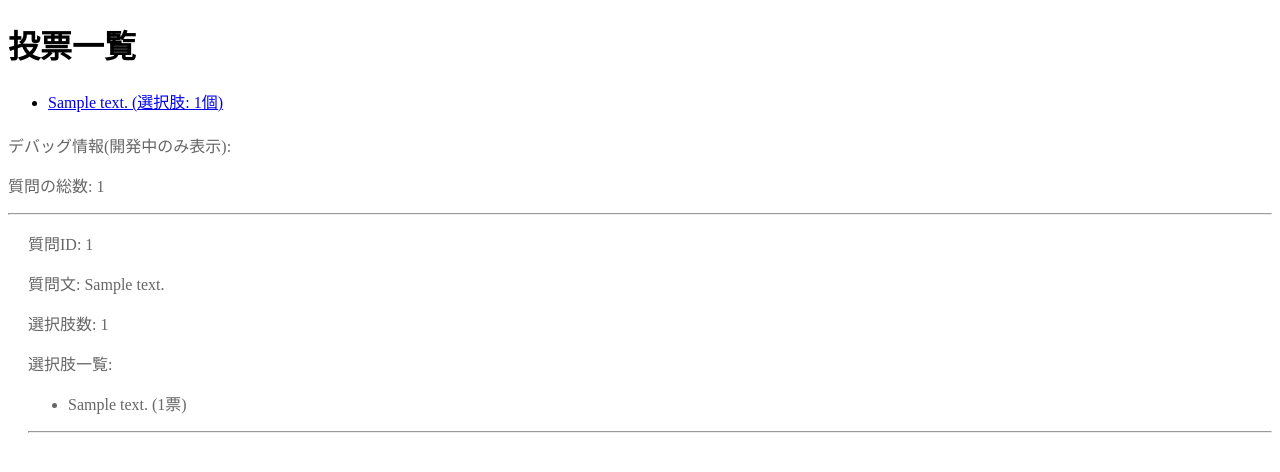
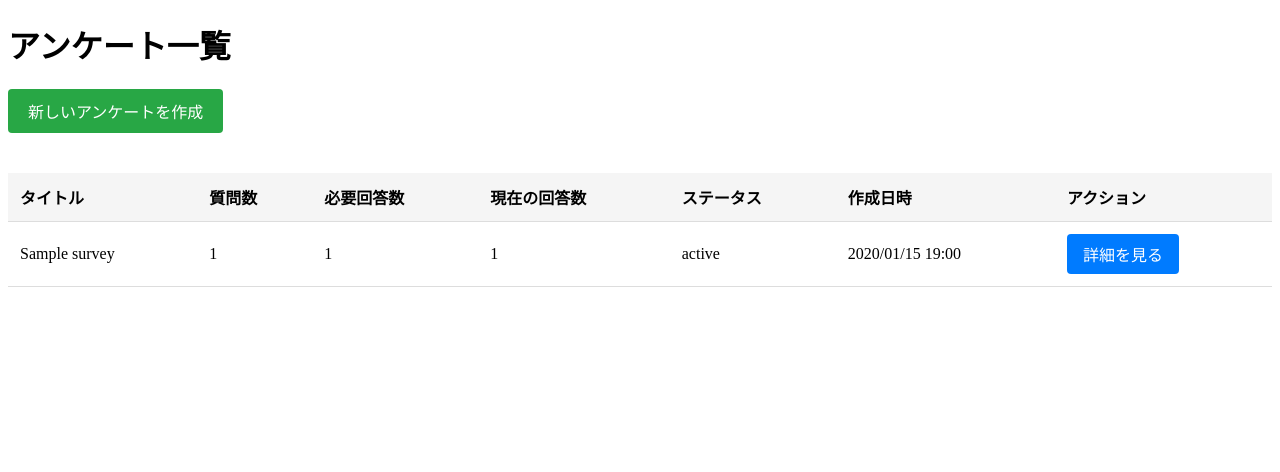
Before and after one commit to itukahashinu/Hack-U-2024, a Django app: page / in a window 1280 px wide. Shown: the top 472 px of the page. Run offline with Django 5.2, Linux system fonts and the light colour scheme; tables that the repository leaves empty hold one stand-in row (values such as "Sample post").

Commit message:
backend update

```diff
--- a/backend/mysite/mysite/urls.py
+++ b/backend/mysite/mysite/urls.py
@@ -23,4 +23,6 @@ urlpatterns = [
     path("polls/", include("polls.urls")),
     path("admin/", admin.site.urls),
     path('', views.index),  # クラスを使用せず、直接関数を参照
+    path('api/debug/forms/', views.debug_forms, name='debug-forms'),
+    path('surveys/<int:survey_id>/', views.survey_detail_view, name='survey_detail'),
 ]
--- a/backend/mysite/polls/models.py
+++ b/backend/mysite/polls/models.py
@@ -41,6 +41,9 @@ class Question(models.Model):
     def __str__(self):
         return self.question_text
 
+    def get_choices(self):
+        return self.choices.all()
+
 class Choice(models.Model):
     question = models.ForeignKey(Question, on_delete=models.CASCADE, related_name='choices')
     choice_text = models.CharField(max_length=200)
--- a/backend/mysite/polls/templates/polls/index.html
+++ b/backend/mysite/polls/templates/polls/index.html
@@ -2,45 +2,87 @@
 <html lang="ja">
 <head>
     <meta charset="UTF-8">
-    <title>投票一覧</title>
+    <title>アンケート一覧</title>
+    <style>
+        a {
+            color: blue;
+        }
+        table {
+            width: 100%;
+            border-collapse: collapse;
+            margin-top: 20px;
+        }
+        th, td {
+            padding: 12px;
+            text-align: left;
+            border-bottom: 1px solid #ddd;
+        }
+        th {
+            background-color: #f5f5f5;
+        }
+        .detail-button {
+            padding: 8px 16px;
+            background-color: #007bff;
+            color: white;
+            border-radius: 4px;
+            text-decoration: none;
+            display: inline-block;
+        }
+        .detail-button:hover {
+            background-color: #0056b3;
+        }
+        .create-button {
+            padding: 10px 20px;
+            background-color: #28a745;
+            color: white;
+            border-radius: 4px;
+            text-decoration: none;
+            display: inline-block;
+            margin-bottom: 20px;
+        }
+        .create-button:hover {
+            background-color: #218838;
+        }
+    </style>
 </head>
 <body>
-    <h1>投票一覧</h1>
+    <h1>アンケート一覧</h1>
 
-    {% if latest_question_list %}
-        <ul>
-        {% for question in latest_question_list %}
-            <li>
-                <a href="{% url 'polls:detail' question.id %}">
-                    {{ question.question_text }}
-                    (選択肢: {{ question.choices.count }}個)
-                </a>
-            </li>
-        {% endfor %}
-        </ul>
+    <a href="{% url 'polls:create-survey' %}" class="create-button">新しいアンケートを作成</a>
+
+    {% if surveys %}
+        <table>
+            <thead>
+                <tr>
+                    <th>タイトル</th>
+                    <th>質問数</th>
+                    <th>必要回答数</th>
+                    <th>現在の回答数</th>
+                    <th>ステータス</th>
+                    <th>作成日時</th>
+                    <th>アクション</th>
+                </tr>
+            </thead>
+            <tbody>
+                {% for survey in surveys %}
+                    <tr>
+                        <td>{{ survey.title }}</td>
+                        <td>{{ survey.questions.count }}</td>
+                        <td>{{ survey.required_responses }}</td>
+                        <td>{{ survey.current_responses }}</td>
+                        <td>{{ survey.status }}</td>
+                        <td>{{ survey.created_at|date:"Y/m/d H:i" }}</td>
+                        <td>
+                            <a href="{% url 'polls:survey_detail' survey.id %}" class="detail-button">
+                                詳細を見る
+                            </a>
+                        </td>
+                    </tr>
+                {% endfor %}
+            </tbody>
+        </table>
     {% else %}
-        <p>投票はありません。</p>
+        <p>アンケートはありません。</p>
     {% endif %}
-
-    <!-- デバッグ情報 -->
-    <div style="margin-top: 20px; color: #666;">
-        <p>デバッグ情報(開発中のみ表示):</p>
-        <p>質問の総数: {{ latest_question_list|length }}</p>
-        <hr>
-        {% for question in latest_question_list %}
-            <div style="margin-left: 20px;">
-                <p>質問ID: {{ question.id }}</p>
-                <p>質問文: {{ question.question_text }}</p>
-                <p>選択肢数: {{ question.choices.count }}</p>
-                <p>選択肢一覧:</p>
-                <ul>
-                {% for choice in question.choices.all %}
-                    <li>{{ choice.choice_text }} ({{ choice.votes }}票)</li>
-                {% endfor %}
-                </ul>
-                <hr>
-            </div>
-        {% endfor %}
-    </div>
 </body>
 </html>
--- a/backend/mysite/polls/urls.py
+++ b/backend/mysite/polls/urls.py
@@ -20,4 +20,7 @@ urlpatterns = [
     # アンケート作成API
     path('api/create-survey/', views.create_survey, name='create-survey'),
     path('api/questions/<int:question_id>/', views.question_detail, name='question-detail'),
+    # アンケート一覧と詳細のエンドポイント
+    path('api/surveys/', views.survey_list, name='survey_list'),
+    path('api/surveys/<int:survey_id>/', views.survey_detail, name='survey_detail'),
 ]
--- a/backend/mysite/polls/views.py
+++ b/backend/mysite/polls/views.py
@@ -4,29 +4,56 @@ from django.shortcuts import get_object_or_404, render
 from .models import Question, Choice , Survey
 from django.http import Http404
 from rest_framework import viewsets, status
-from rest_framework.decorators import api_view,action
+from rest_framework.decorators import api_view,action,permission_classes
 from rest_framework.response import Response
+from rest_framework.permissions import AllowAny
 from .serializers import SurveySerializer , QuestionSerializer
 import requests
-"""
-# Google Forms APIのモック関数
+import datetime
+
 def create_google_form_mock(survey_data):
+    """
+    Google Forms APIのモック関数
+    """
+    # 既存のデバッグ出力を強化
+    print("\n=== Google Form Creation Debug Log ===")
+    print("Timestamp:", datetime.datetime.now())
+    print("\nReceived Survey Data:")
+    print(f"Title: {survey_data.get('title', 'Untitled Survey')}")
+    print(f"Description: {survey_data.get('description', '')}")
 
-    Google Forms APIのリクエストをモックする関数
-    実際のGoogle Forms APIのリクエストは行わず、仮のIDを返す
+    # 質問データの詳細なログ
+    if 'questions' in survey_data:
+        print("\nQuestions Details:")
+        for i, question in enumerate(survey_data['questions'], 1):
+            print(f"\nQuestion {i}:")
+            print(f"Text: {question.get('question_text', '')}")
+            print(f"Type: {question.get('question_type', '')}")
+            if 'choices' in question:
+                print("Choices:", [choice.get('choice_text', '') for choice in question['choices']])
 
-    # モックデータとして、成功したフォームIDを返す
-    print("Mocked create_google_form called with survey data:", survey_data)
+    mock_form_id = f"mock_form_{hash(str(survey_data))}"
+    print(f"\nGenerated Form ID: {mock_form_id}")
+    print("=== End of Debug Log ===\n")
 
-    # モックされたフォームID
-    return "mock_form_id_12345"
+    return mock_form_id
 
-##########################
-"""
 def index(request):
-    latest_question_list = Question.objects.order_by('-created_at')[:5]
+    # Surveyモデルから全てのデータを取得（最新順）
+    surveys = Survey.objects.prefetch_related('questions__choices').order_by('-created_at')
+
+    # デバッグ情報
+    print("\n=== Debug Information ===")
+    for survey in surveys:
+        print(f"\nSurvey ID: {survey.id}")
+        print(f"Title: {survey.title}")
+        print(f"Description: {survey.description}")
+        for question in survey.questions.all():
+            print(f"- Question: {question.question_text}")
+            print(f"  Choices: {[c.choice_text for c in question.choices.all()]}")
+
     return render(request, 'polls/index.html', {
-        'latest_question_list': latest_question_list,
+        'surveys': surveys,
     })
 
 def detail(request, question_id):
@@ -85,52 +112,57 @@ def vote(request, question_id):
 ###########################
 # Google Forms APIへのリクエストをモックした処理
 @api_view(['POST'])
+@permission_classes([AllowAny])
 def create_survey(request):
-    """
-    アンケート作成用APIエンドポイント
-    フロントエンドから送られたアンケートデータを受け取り、モックされたGoogle Forms APIでフォームを作成
-    """
-    if request.method == 'POST':
-        serializer = SurveySerializer(data=request.data)
+    # POSTメソッド以外の場合のエラーメッセージを追加
+    if request.method != 'POST':
+        return Response(
+            {"error": "GET method is not allowed for this endpoint. Please use POST."},
+            status=status.HTTP_405_METHOD_NOT_ALLOWED
+        )
 
-        if serializer.is_valid():
-            # バリデーションが成功した場合、Google Formを作成（モック）
-            survey_data = serializer.validated_data
+    # POSTメソッドの場合の処理
+    serializer = SurveySerializer(data=request.data)
 
-            # 質問データの構成を整える
-            questions_data = []
-            for question in survey_data['questions']:
-                if question['question_type'] in ['single_choice', 'multiple_choice']:
-                    choices = question['choices']
-                    question_data = {
-                        'question_text': question['question_text'],
-                        'question_type': question['question_type'],
-                        'choices': [{"choice_text": choice} for choice in choices],
-                    }
-                else:
-                    question_data = {
-                        'question_text': question['question_text'],
-                        'question_type': question['question_type'],
-                    }
-                questions_data.append(question_data)
+    if serializer.is_valid():
+        # バリデーションが成功した場合、Google Formを作成（モック）
+        survey_data = serializer.validated_data
 
-            survey_data['questions'] = questions_data
+        # 以下は既存の質問データの構成整形などの処理
+        questions_data = []
+        for question in survey_data['questions']:
+            if question['question_type'] in ['single_choice', 'multiple_choice']:
+                choices = question['choices']
+                question_data = {
+                    'question_text': question['question_text'],
+                    'question_type': question['question_type'],
+                    'choices': [{"choice_text": choice} for choice in choices],
+                }
+            else:
+                question_data = {
+                    'question_text': question['question_text'],
+                    'question_type': question['question_type'],
+                }
+            questions_data.append(question_data)
 
-            # Google Formをモックして作成
-            google_form_id = create_google_form_mock(survey_data)
+        survey_data['questions'] = questions_data
 
-            if google_form_id:
-                return Response({
-                    'message': 'Survey created successfully!',
-                    'google_form_id': google_form_id,  # モックされたGoogle FormのID
-                }, status=status.HTTP_201_CREATED)
-            else:
-                return Response({
-                    'message': 'Failed to create the survey form.'
-                }, status=status.HTTP_500_INTERNAL_SERVER_ERROR)
+        # Google Formをモックして作成
+        google_form_id = create_google_form_mock(survey_data)
+
+        if google_form_id:
+            return Response({
+                'message': 'Survey created successfully!',
+                'google_form_id': google_form_id,  # モックされたGoogle FormのID
+            }, status=status.HTTP_201_CREATED)
         else:
-            # バリデーションエラーが発生した場合
-            return Response(serializer.errors, status=status.HTTP_400_BAD_REQUEST)
+            return Response({
+                'message': 'Failed to create the survey form.'
+            }, status=status.HTTP_500_INTERNAL_SERVER_ERROR)
+    else:
+        # バリデーションエラーが発生した場合
+        return Response(serializer.errors, status=status.HTTP_400_BAD_REQUEST)
+
 
 @api_view(['GET'])
 def question_detail(request, question_id):
@@ -145,6 +177,7 @@ def question_detail(request, question_id):
 class SurveyViewSet(viewsets.ModelViewSet):
     queryset = Survey.objects.all()
     serializer_class = SurveySerializer
+    permission_classes = [AllowAny]
 
     @action(detail=True, methods=['post'])
     def create_google_form(self, request, pk=None):
@@ -228,3 +261,152 @@ class SurveyViewSet(viewsets.ModelViewSet):
             return Response({
                 'error': str(e)
             }, status=status.HTTP_500_INTERNAL_SERVER_ERROR)
+
+@api_view(['GET'])
+@permission_classes([AllowAny])  # この行を追加
+def debug_forms(request):
+    """デバッグ用：作成されたすべてのフォームを表示"""
+    try:
+        surveys = Survey.objects.all()
+        debug_info = []
+
+        for survey in surveys:
+            form_info = {
+                'id': survey.id,
+                'title': survey.title,
+                'description': survey.description,
+                'google_form_id': survey.google_form_id,
+                'created_at': survey.created_at,
+                'status': survey.status,
+                'questions': []
+            }
+
+            # 質問と選択肢の情報を追加
+            for question in survey.questions.all():
+                question_info = {
+                    'text': question.question_text,
+                    'type': question.question_type,
+                    'choices': []
+                }
+
+                # 選択肢がある場合のみ追加
+                if question.question_type in ['single_choice', 'multiple_choice']:
+                    question_info['choices'] = [
+                        {
+                            'text': choice.choice_text,
+                            'votes': choice.votes
+                        } for choice in question.choices.all()
+                    ]
+
+                form_info['questions'].append(question_info)
+
+            debug_info.append(form_info)
+
+        return Response({
+            'total_forms': len(debug_info),
+            'forms': debug_info,
+            'timestamp': datetime.datetime.now()
+        })
+
+    except Exception as e:
+        return Response({
+            'error': str(e),
+            'timestamp': datetime.datetime.now()
+        }, status=status.HTTP_500_INTERNAL_SERVER_ERROR)
+
+# ... existing code ...
+
+@api_view(['GET'])
+@permission_classes([AllowAny])
+def survey_list(request):
+    """アンケート一覧を取得するAPI"""
+    try:
+        surveys = Survey.objects.prefetch_related('questions').all()
+        surveys_data = []
+
+        for survey in surveys:
+            survey_info = {
+                'id': survey.id,
+                'title': survey.title,
+                'description': survey.description,
+                'questions_count': survey.questions.count(),
+                'required_responses': survey.required_responses,
+                'current_responses': survey.current_responses,
+                'deadline': survey.deadline,
+                'status': survey.status,
+                'created_at': survey.created_at,
+                'is_entrance_survey': survey.is_entrance_survey,
+                # フロントエンド用のURLを追加
+                'detail_url': f'/surveys/{survey.id}/',  # フロントエンドのルート
+                # バックエンドAPIのURLを追加
+                'api_url': f'/api/surveys/{survey.id}/'
+            }
+            surveys_data.append(survey_info)
+
+        return Response({
+            'surveys': surveys_data
+        })
+
+    except Exception as e:
+        return Response({
+            'error': str(e)
+        }, status=status.HTTP_500_INTERNAL_SERVER_ERROR)
+
+@api_view(['GET'])
+@permission_classes([AllowAny])
+def survey_detail(request, survey_id):
+    """個別のアンケート詳細を取得するAPI"""
+    try:
+        survey = Survey.objects.prefetch_related('questions__choices').get(pk=survey_id)
+
+        questions_data = []
+        for question in survey.questions.all():
+            question_data = {
+                'id': question.id,
+                'question_text': question.question_text,
+                'question_type': question.question_type,
+                'choices': []
+            }
+
+            if question.question_type in ['single_choice', 'multiple_choice']:
+                question_data['choices'] = [{
+                    'id': choice.id,
+                    'choice_text': choice.choice_text,
+                    'votes': choice.votes
+                } for choice in question.choices.all()]
+
+            questions_data.append(question_data)
+
+        survey_data = {
+            'id': survey.id,
+            'title': survey.title,
+            'description': survey.description,
+            'required_responses': survey.required_responses,
+            'current_responses': survey.current_responses,
+            'deadline': survey.deadline,
+            'status': survey.status,
+            'created_at': survey.created_at,
+            'is_entrance_survey': survey.is_entrance_survey,
+            'questions': questions_data
+        }
+
+        return Response(survey_data)
+
+    except Survey.DoesNotExist:
+        return Response({
+            'error': 'Survey not found'
+        }, status=status.HTTP_404_NOT_FOUND)
+    except Exception as e:
+        return Response({
+            'error': str(e)
+        }, status=status.HTTP_500_INTERNAL_SERVER_ERROR)
+
+def survey_detail_view(request, survey_id):
+    """アンケート詳細を表示するビュー"""
+    try:
+        survey = Survey.objects.prefetch_related('questions__choices').get(pk=survey_id)
+        return render(request, 'polls/survey_detail.html', {
+            'survey': survey
+        })
+    except Survey.DoesNotExist:
+        raise Http404("アンケートが見つかりません")
```
Also changed, not shown: backend/mysite/polls/templates/polls/detail.html (+36 -17 lines), backend/mysite/polls/templates/polls/survey_detail.html (added, +68 -0 lines).
